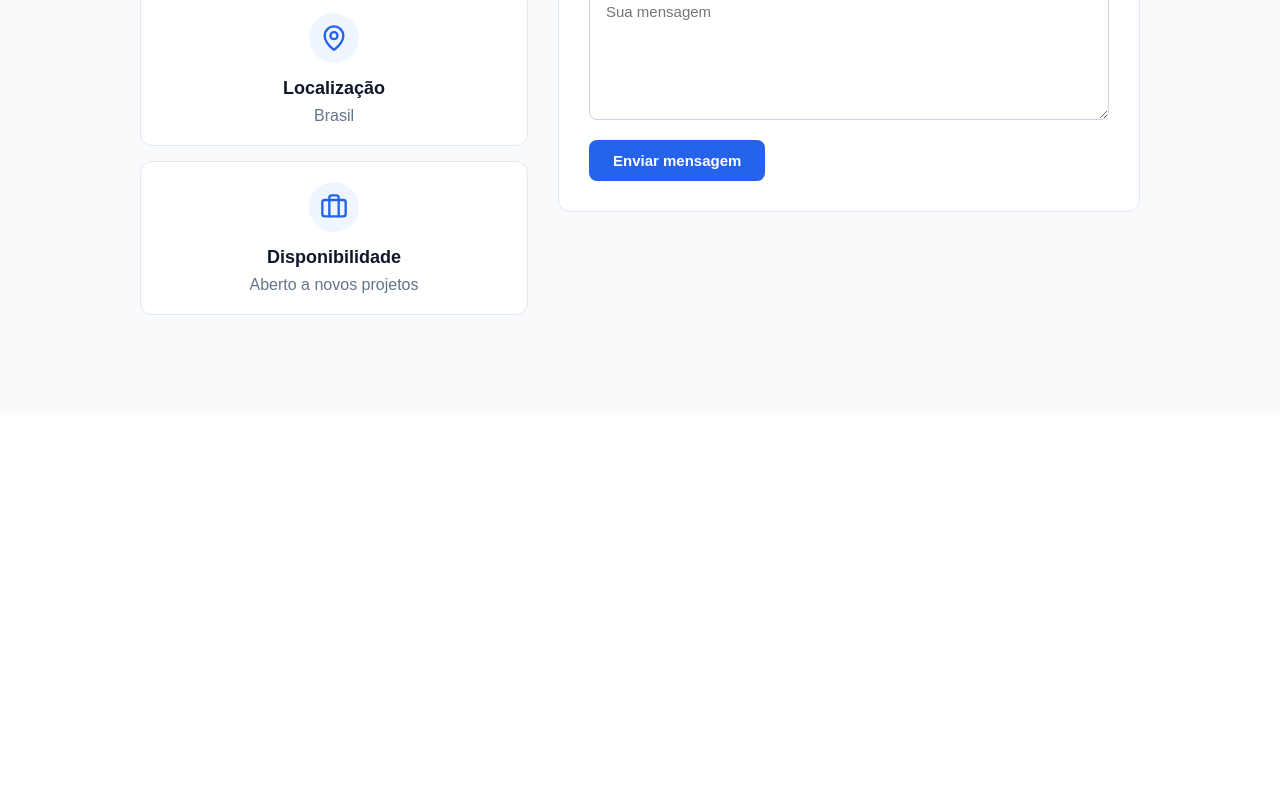
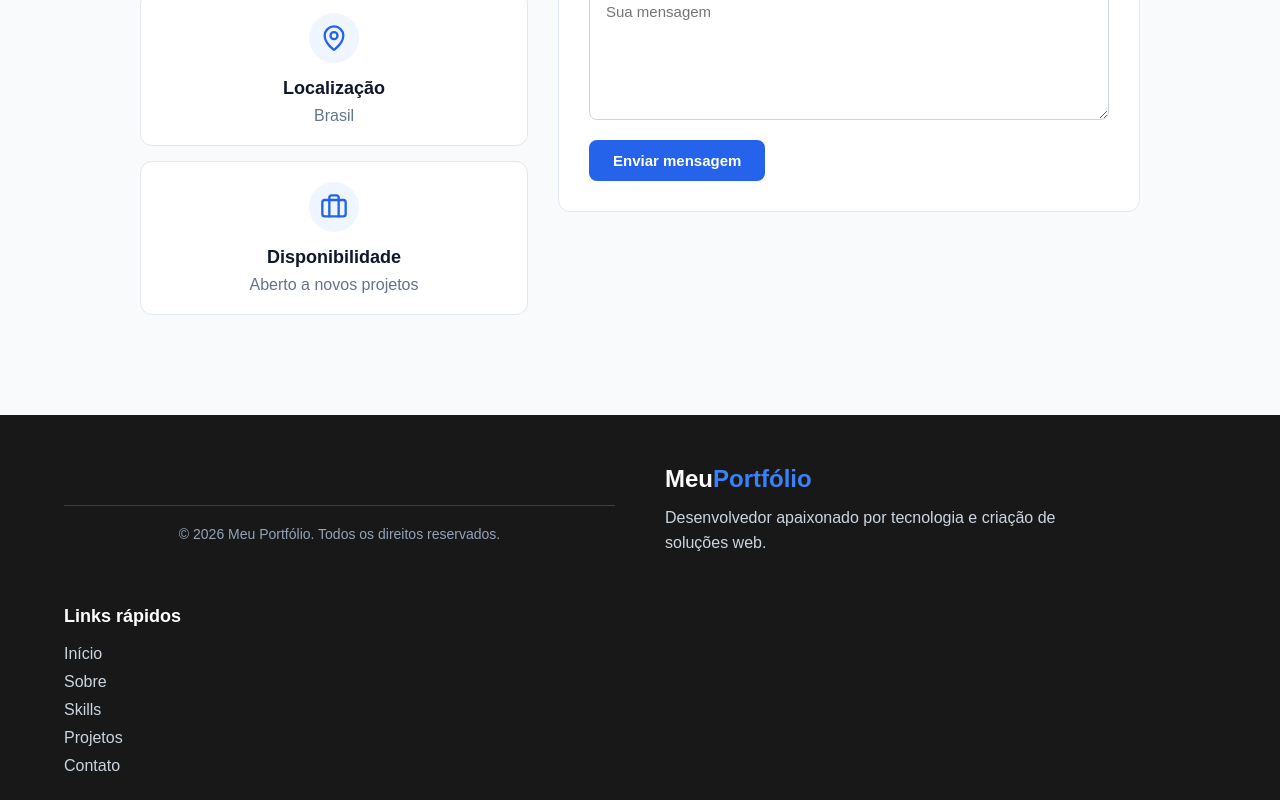
Before and after one commit to fabiano-santos-dev/meu-portfolio-react, a React (Vite) app: page / in a window 1280 px wide. Shown: the part 3364-4164 px from the top of the page. Before the commit the page ends 3779 px from the top, so only its background shows below. Built offline with nearby package versions, Linux system fonts and the light colour scheme.

Commit message:
feat: adiciona footer

```diff
--- a/src/App.jsx
+++ b/src/App.jsx
@@ -5,6 +5,7 @@ import Skills from './components/Skills';
 import Projetos from './components/Projeto';
 import Contato from './components/Contato';
 import './App.css';
+import Footer from './components/Footer';
 
 function App() {
   return (
@@ -15,6 +16,7 @@ function App() {
       <Skills />
       <Projetos />
       <Contato />
+      <Footer />
     </>
   );
 }
--- a/src/components/Footer.jsx
+++ b/src/components/Footer.jsx
@@ -0,0 +1,34 @@
+import '../css/footer.css';
+
+function Footer() {
+  return (
+    <footer className='footer'>
+      <div className='footer-container'>
+        <div className='footer-bottom'>
+          <p>© 2026 Meu Portfólio. Todos os direitos reservados.</p>
+        </div>
+        <div className='footer-brand'>
+          <h3>
+            Meu<span>Portfólio</span>
+          </h3>
+
+          <p>
+            Desenvolvedor apaixonado por tecnologia e criação de soluções web.
+          </p>
+        </div>
+
+        <div className='footer-links'>
+          <h4>Links rápidos</h4>
+
+          <a href='#inicio'>Início</a>
+          <a href='#sobre'>Sobre</a>
+          <a href='#skills'>Skills</a>
+          <a href='#projetos'>Projetos</a>
+          <a href='#contato'>Contato</a>
+        </div>
+      </div>
+    </footer>
+  );
+}
+
+export default Footer;
--- /dev/null
+++ b/src/css/footer.css
@@ -0,0 +1,83 @@
+.footer {
+  padding: 50px 0 25px;
+  background: #181818;
+  color: #ffffff;
+}
+
+.footer-container {
+  width: 90%;
+  max-width: 1200px;
+  margin: 0 auto;
+
+  display: grid;
+  grid-template-columns: 1fr 1fr;
+  gap: 50px;
+}
+
+.footer-brand h3 {
+  margin-bottom: 12px;
+  font-size: 24px;
+}
+
+.footer-brand h3 span {
+  color: #3b82f6;
+}
+
+.footer-brand p {
+  max-width: 400px;
+  line-height: 1.6;
+  color: #cbd5e1;
+}
+
+.footer-links {
+  display: flex;
+  flex-direction: column;
+  gap: 10px;
+}
+
+.footer-links h4 {
+  margin-bottom: 8px;
+  font-size: 18px;
+}
+
+.footer-links a {
+  color: #cbd5e1;
+  transition: 0.3s;
+}
+
+.footer-links a:hover {
+  color: #3b82f6;
+}
+
+.footer-bottom {
+  margin-top: 40px;
+  padding-top: 20px;
+
+  border-top: 1px solid #334155;
+
+  text-align: center;
+}
+
+.footer-bottom p {
+  color: #94a3b8;
+  font-size: 14px;
+}
+@media (max-width: 768px) {
+  .footer {
+    padding: 40px 0 20px;
+  }
+
+  .footer-container {
+    grid-template-columns: 1fr;
+    gap: 35px;
+    text-align: center;
+  }
+
+  .footer-brand p {
+    margin: 0 auto;
+  }
+
+  .footer-links {
+    align-items: center;
+  }
+}
```
